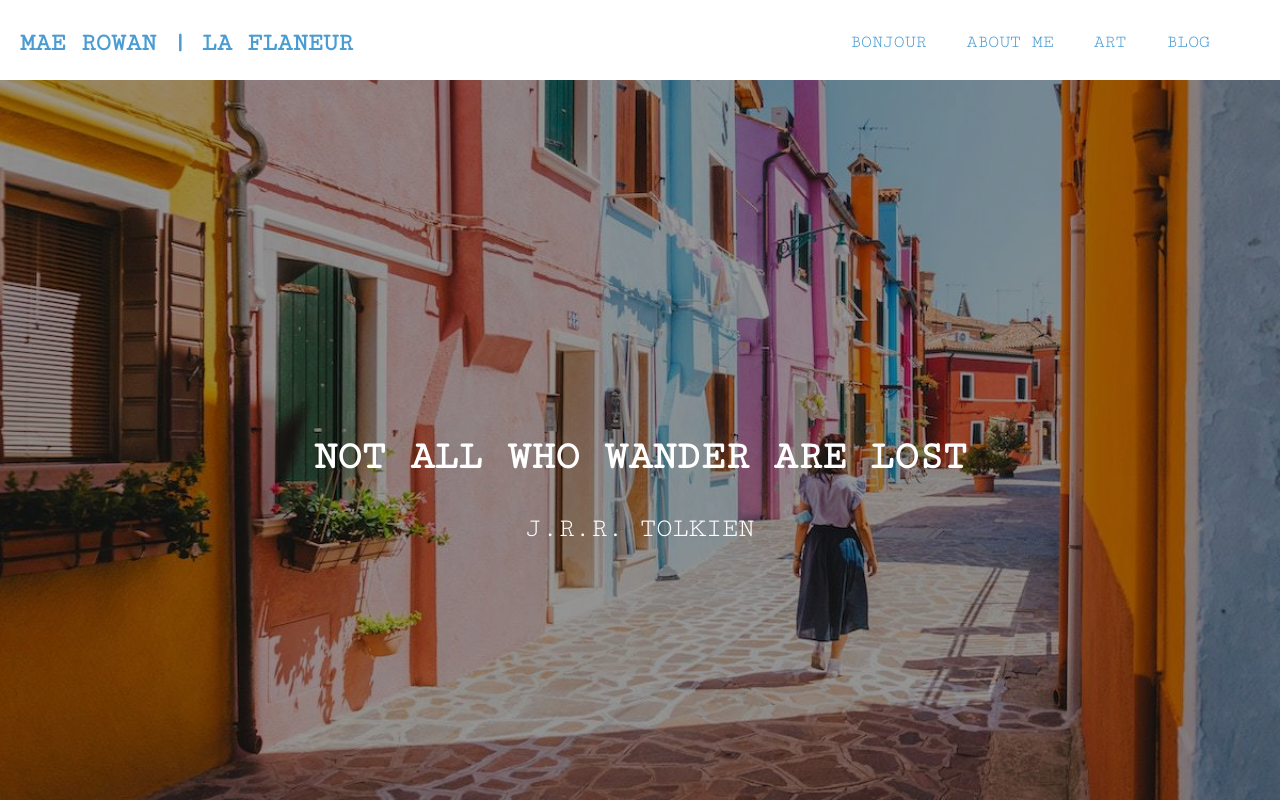
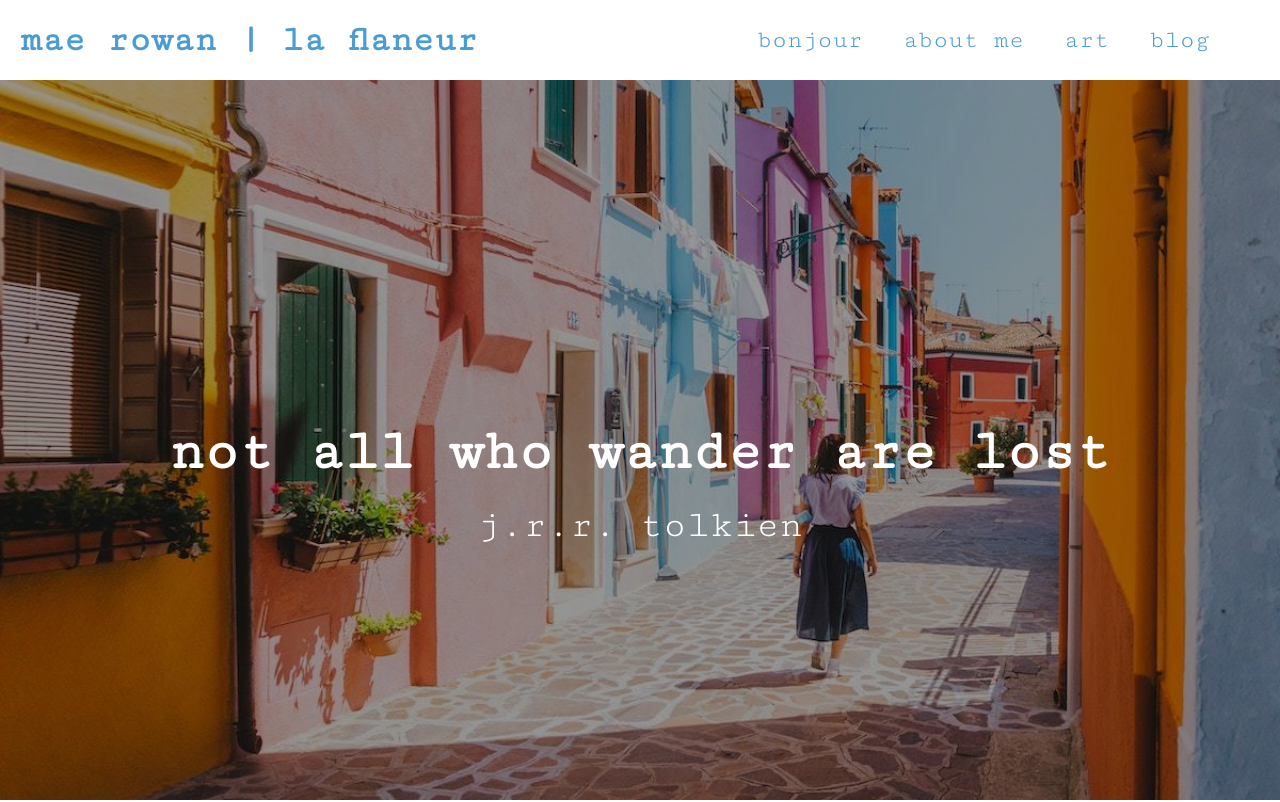
Before and after one commit to la-flaneur/la-flaneur.github.io, a plain HTML site: page index.html in a window 1280 px wide. Shown: the top 802 px of the page. Drawn offline with Linux system fonts and the light colour scheme.

Commit message:
testing1

```diff
--- a/style.css
+++ b/style.css
@@ -5,7 +5,6 @@ body {
     box-sizing: border-box;
     padding: 0;
     margin: 0;
-    font-variant: all-petite-caps;
 }
 
 header {
```
